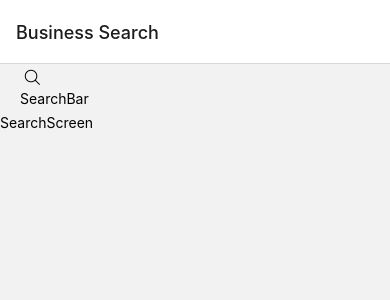
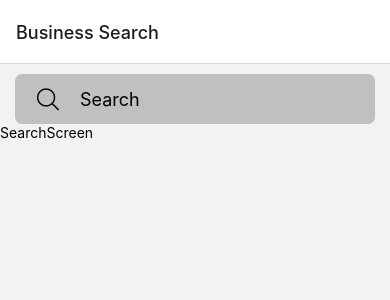
Before and after one commit to Neba-Emmanuel/Restaurant_App, a React Native app: screen /Search in a window 390 px wide. Shown: the top 300 px of the page. Built offline with nearby package versions, Linux system fonts and the light colour scheme.

Commit message:
search input updated

```diff
--- a/src/components/SearchBar.js
+++ b/src/components/SearchBar.js
@@ -1,22 +1,40 @@
 import React from "react";
-import {View, Text, StyleSheet} from 'react-native';
+import {View, Text, StyleSheet, TextInput} from 'react-native';
 import {Feather, EvilIcons} from '@expo/vector-icons';
 
-const SearchBar = () => {
+const SearchBar = ({term, onTermChange, onTermSubmit}) => {
     return(
-        <View style={styles.background}>
-            <EvilIcons name="search" size={24} color="black" />
-            <Text>SearchBar</Text>
+        <View style={styles.backgroundStyle}>
+            <EvilIcons name="search" color="black" style={styles.iconStyle}/>
+            <TextInput
+                autoCorrect={false}
+                placeholder="Search"
+                style={styles.inputStyle}
+                value={term}
+                onChangeText={(newTerm) => onTermChange(newTerm)}
+                onEndEditing={onTermSubmit}
+            />
         </View>
     );
 }
 
 const styles = StyleSheet.create({
-    background:{
-        backgroundColor: '#FOEEEE',
+    backgroundStyle:{
+        marginTop: 10,
+        backgroundColor: '#C0C0C0',
         height: 50,
         borderRadius: 7,
-        marginHorizontal: 20,
+        marginHorizontal: 15,
+        flexDirection: 'row',
+    },
+    inputStyle:{
+        flex: 1,
+        fontSize: 18,
+    },
+    iconStyle:{
+        fontSize: 35,
+        alignSelf: 'center',
+        marginHorizontal: 15,
     }
 });
 
--- a/src/screens/SearchScreen.js
+++ b/src/screens/SearchScreen.js
@@ -1,12 +1,18 @@
-import React from "react";
+import React, {useState} from "react";
 import {View, Text, StyleSheet} from 'react-native';
 import SearchBar from "../components/SearchBar";
 
 const SearchScreen = () => {
+    const [term, setTerm] = useState('');
     return(
         <View>
-            <SearchBar/>
+            <SearchBar
+                term={term}
+                onTermChange={(newterm) => setTerm(newterm)}
+                onTermSubmit={() => console.log('term was submitted')}
+            />
             <Text>SearchScreen</Text>
+            <Text>{term}</Text>
         </View>
     );
 }
```
